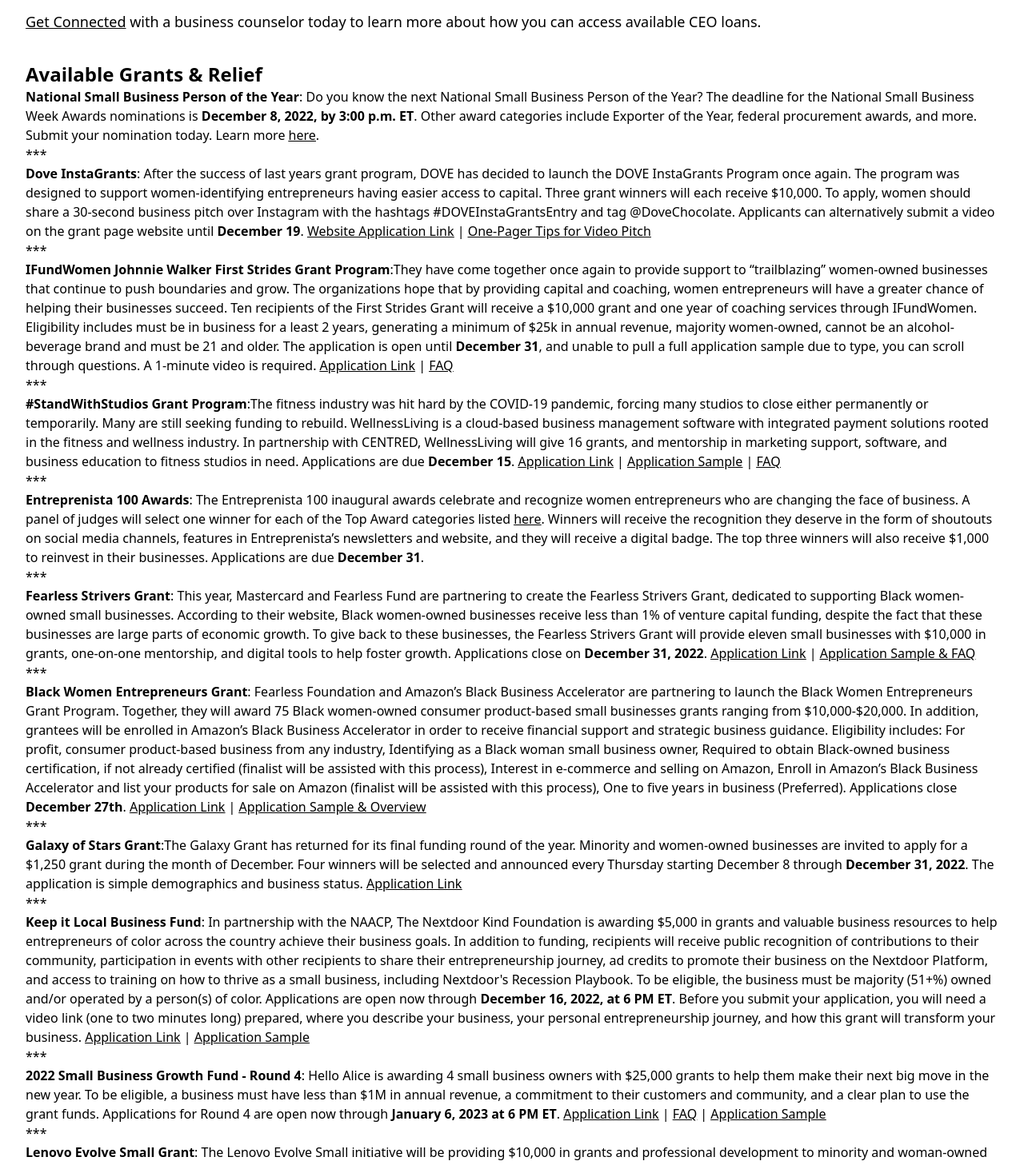
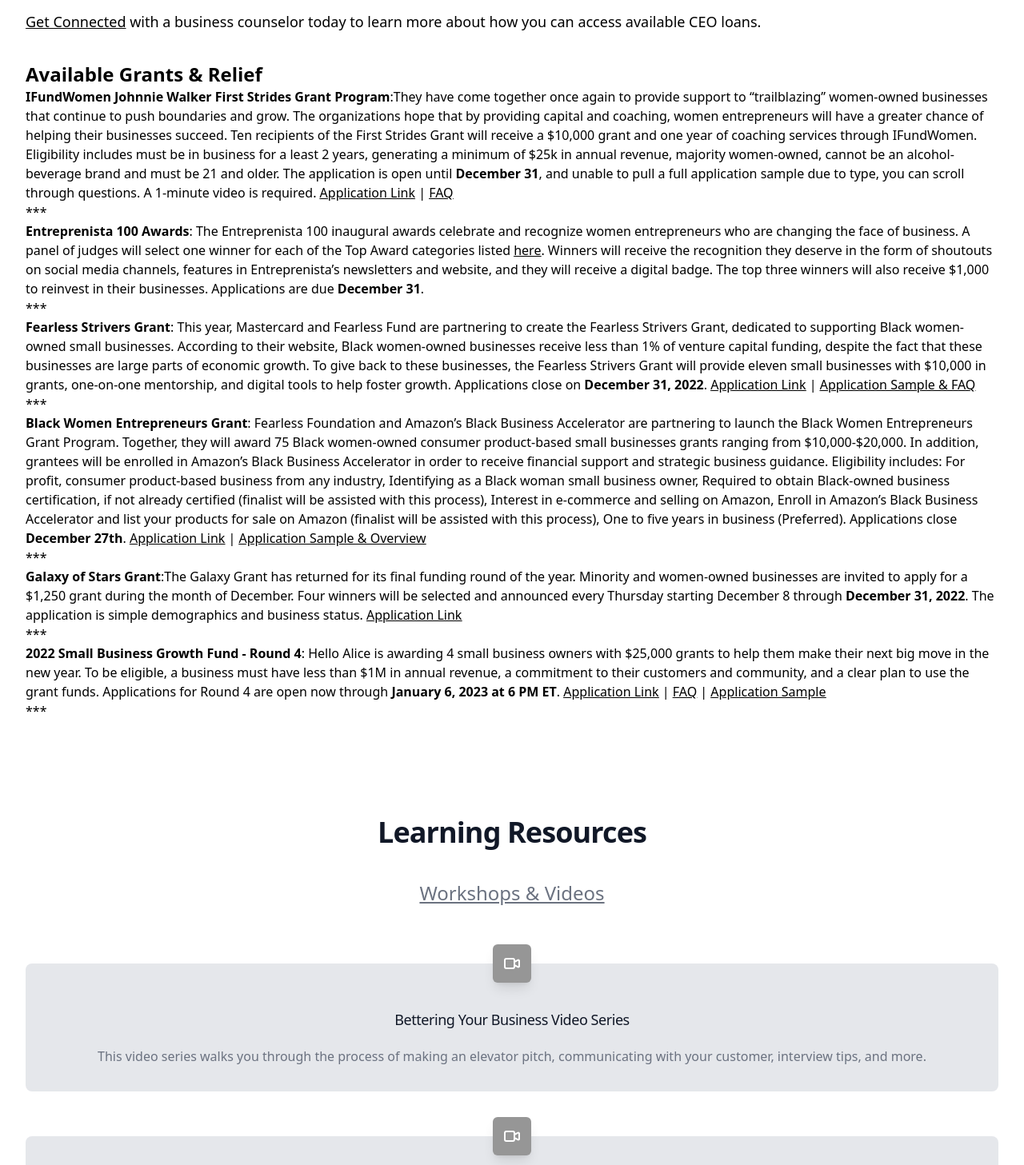
Before and after one commit to ericagirges/cnpp-website, a Next.js app in the folder app/: page /components/ResourcesContent in a window 1280 px wide. Shown: the part 1083-2540 px from the top of the page at 80% size. Built offline with nearby package versions, Linux system fonts and the light colour scheme.

Commit message:
Update ResourcesContent.js

```diff
--- a/app/pages/components/ResourcesContent.js
+++ b/app/pages/components/ResourcesContent.js
@@ -45,13 +45,7 @@
     <h2 className="mt-9 text-xl font-bold text-black md:text-2xl">
       Available Grants & Relief
     </h2>
-<p><b>National Small Business Person of the Year</b>: Do you know the next National Small Business Person of the Year? The deadline for the National Small Business Week Awards nominations is <b>December 8, 2022, by 3:00 p.m. ET</b>.  Other award categories include Exporter of the Year, federal procurement awards, and more. Submit your nomination today. Learn more <u><a href="https://www.sba.gov/national-small-business-week/awards?utm_medium=email&utm_source=govdelivery">here</a></u>. </p>
-<p>***</p>
- <p><b>Dove InstaGrants</b>: After the success of last years grant program, DOVE has decided to launch the DOVE InstaGrants Program once again. The program was designed to support women-identifying entrepreneurs having easier access to capital. Three grant winners will each receive $10,000. To apply, women should share a 30-second business pitch over Instagram with the hashtags #DOVEInstaGrantsEntry and tag @DoveChocolate. Applicants can alternatively submit a video on the grant page website until <b>December 19</b>. <u><a href="https://dovechocolateinstagrants.com/">Website Application Link</a></u> | <u><a href="https://rescue.box.com/s/b3dyna6zftmpf9tgpapc3wa3t8p6w278">One-Pager Tips for Video Pitch</a></u></p>
-<p>***</p>
   <p><b>IFundWomen Johnnie Walker First Strides Grant Program</b>:They have come together once again to provide support to “trailblazing” women-owned businesses that continue to push boundaries and grow. The organizations hope that by providing capital and coaching, women entrepreneurs will have a greater chance of helping their businesses succeed. Ten recipients of the First Strides Grant will receive a $10,000 grant and one year of coaching services through IFundWomen. Eligibility includes must be in business for a least 2 years, generating a minimum of $25k in annual revenue, majority women-owned, cannot be an alcohol-beverage brand and must be 21 and older. The application is open until <b>December 31</b>, and unable to pull a full application sample due to type, you can scroll through questions. A 1-minute video is required. <u><a href="https://ifundwomen.typeform.com/to/lVTLzwKo?typeform-source=ifundwomen.com">Application Link</a></u> | <u><a href="https://rescue.box.com/s/lgwzc5dmeixh5yt9o23pno7ks9fjdmyn">FAQ</a></u></p>
-<p>*** </p>
-<p><b>#StandWithStudios Grant Program</b>:The fitness industry was hit hard by the COVID-19 pandemic, forcing many studios to close either permanently or temporarily. Many are still seeking funding to rebuild. WellnessLiving is a cloud-based business management software with integrated payment solutions rooted in the fitness and wellness industry. In partnership with CENTRED, WellnessLiving will give 16 grants, and mentorship in marketing support, software, and business education to fitness studios in need. Applications are due <b>December 15</b>. <u><a href="https://standwithstudios.com/application/"> Application Link</a></u> | <u><a href="https://rescue.box.com/s/92av5m4n2mk09c9rlec45b209emhoh8v">Application Sample</a></u> |  <u><a href="https://rescue.box.com/s/92av5m4n2mk09c9rlec45b209emhoh8v">FAQ</a></u></p>
 <p>*** </p>
 <p><b>Entreprenista 100 Awards</b>: The Entreprenista 100 inaugural awards celebrate and recognize women entrepreneurs who are changing the face of business. A panel of judges will select one winner for each of the Top Award categories listed <u><a href="https://theleague.entreprenista.com/100">here</a></u>. Winners will receive the recognition they deserve in the form of shoutouts on social media channels, features in Entreprenista’s newsletters and website, and they will receive a digital badge. The top three winners will also receive $1,000 to reinvest in their businesses. Applications are due <b>December 31</b>.</p>
 <p>*** </p>
@@ -61,11 +55,8 @@
 <p>*** </p>
 <p><b>Galaxy of Stars Grant</b>:The Galaxy Grant has returned for its final funding round of the year. Minority and women-owned businesses are invited to apply for a $1,250 grant during the month of December. Four winners will be selected and announced every Thursday starting December 8 through <b>December 31, 2022</b>. The application is simple demographics and business status. <u><a href="https://galaxyofstars.org/galaxy-grants/?gclid=EAIaIQobChMIhJ-a1fPP6gIVMwPnCh29ZwRWEAAYAiAAEgIdY_D_BwE"> Application Link</a></u></p>
 <p>*** </p>
-<p><b>Keep it Local Business Fund</b>: In partnership with the NAACP, The Nextdoor Kind Foundation is awarding $5,000 in grants and valuable business resources to help entrepreneurs of color across the country achieve their business goals. In addition to funding, recipients will receive public recognition of contributions to their community, participation in events with other recipients to share their entrepreneurship journey, ad credits to promote their business on the Nextdoor Platform, and access to training on how to thrive as a small business, including Nextdoor's Recession Playbook. To be eligible, the business must be majority (51+%) owned and/or operated by a person(s) of color. Applications are open now through <b>December 16, 2022, at 6 PM ET</b>. Before you submit your application, you will need a video link (one to two minutes long) prepared, where you describe your business, your personal entrepreneurship journey, and how this grant will transform your business. <u><a href="https://app.helloalice.com/grants/the-keep-it-local-business-fund-sponsored-by-the-nextdoor-foundation">Application Link</a></u> | <u><a href="https://rescue.box.com/s/hw4of46obsoi8vq2bwgorxfe3sedba45">Application Sample</a></u></p>
-<p>*** </p>
 <p><b>2022 Small Business Growth Fund - Round 4</b>:  Hello Alice is awarding 4 small business owners with $25,000 grants to help them make their next big move in the new year. To be eligible, a business must have less than $1M in annual revenue, a commitment to their customers and community, and a clear plan to use the grant funds. Applications for Round 4 are open now through <b>January 6, 2023 at 6 PM ET</b>. <u><a href="https://helloalice.com/yosb/owners/">Application Link</a></u> | <u><a href="https://helloalice.notion.site/Small-Business-Growth-Fund-Round-4-Application-Terms-and-Conditions-f7ac4a60f3a245a3897c873d06565406">FAQ</a></u> | <u><a href="https://helloalice.notion.site/Small-Business-Growth-Fund-Round-4-Application-Terms-and-Conditions-f7ac4a60f3a245a3897c873d06565406">Application Sample</a></u></p>
 <p>*** </p>
-<p><b>Lenovo Evolve Small Grant</b>: The Lenovo Evolve Small initiative will be providing $10,000 in grants and professional development to minority and woman-owned small businesses through Goodie Nation. In addition to the cash grant, each of the selected businesses will also receive a Lenovo ThinkBook. Applications close <b>December 16, 2022</b>, and will be awarded in early 2023. Eligible Businesses must be: Founder/majority business owner must identify as one of the following groups: Black/African, Latinx, Women, Indigenous, Native-American or other underrepresented groups; have either a physical location as part of the core business offering (ex. Bed & Breakfast, restaurant, etc.) OR produce a physical product; Revenue over the previous 12 months must be between $100,000 - $3,000,000; Company must be a registered LLC, C Corporation, S Corporation in the United States of America or Canada. <u><a href="https://goodienation.org/evolve-small/#apply"> Application Link</a></u> | <u><a href="https://rescue.box.com/s/0o91bxmuh9yetkl0e1oze85ylq1g8rm7">Application Sample</a></u></p>
 </div>
 )
 const gridComponent = (arr) => (
```
